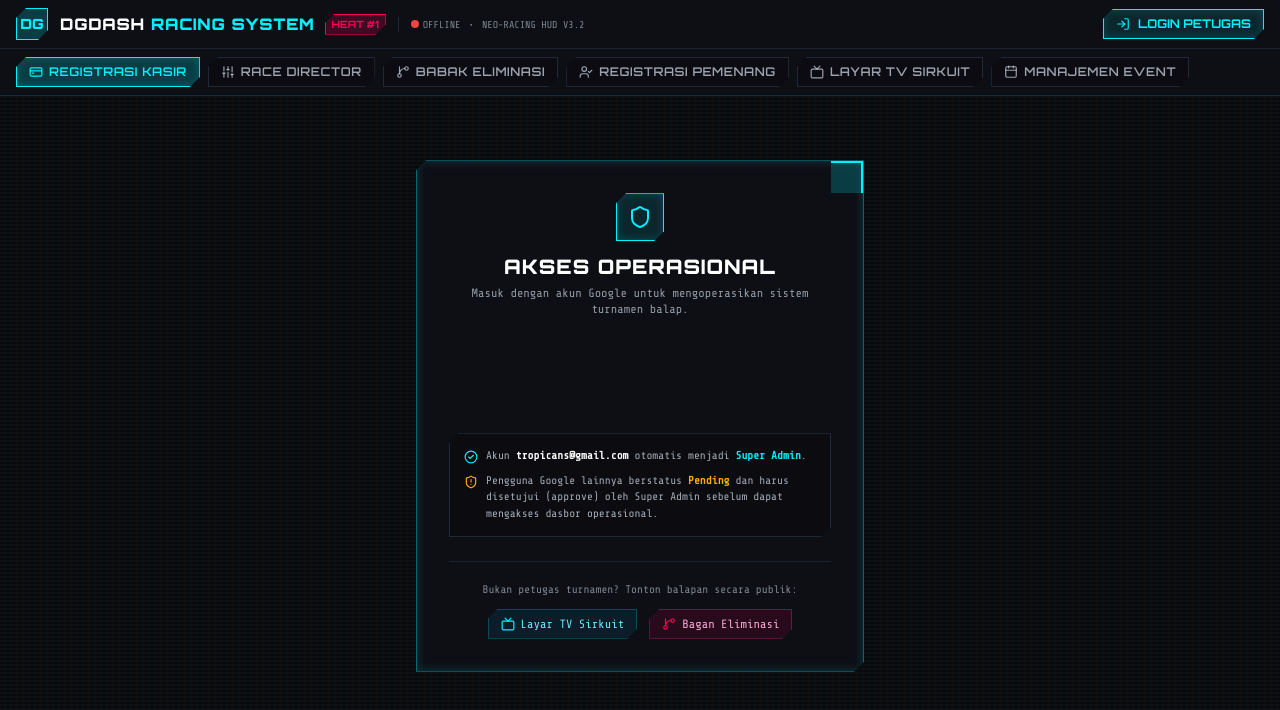
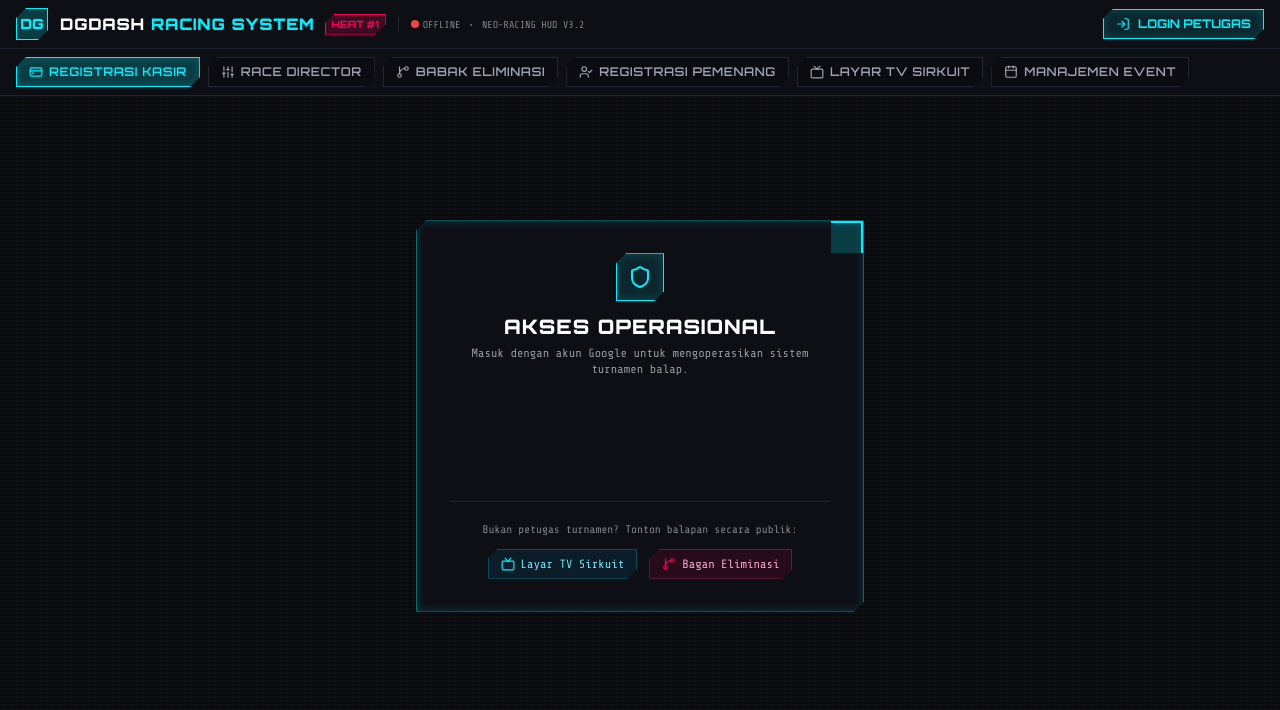
Before and after one commit to tropicans/balapan, a React (Vite) app in the folder client/: page / in a window 1280 px wide. Shown: the top 710 px of the page. Built offline with nearby package versions, Linux system fonts and the light colour scheme; no server answers.

Commit message:
style(auth): remove public policy notice box from LoginScreen

```diff
--- a/client/src/components/auth/LoginScreen.jsx
+++ b/client/src/components/auth/LoginScreen.jsx
@@ -1,6 +1,6 @@
 import React, { useEffect, useRef, useState } from 'react';
 import { useAuth } from '../../context/AuthContext.jsx';
-import { Shield, Tv, GitBranch, AlertCircle, ShieldAlert, CheckCircle2 } from 'lucide-react';
+import { Shield, Tv, GitBranch, AlertCircle } from 'lucide-react';
 
 export function LoginScreen({ onNavigatePublic }) {
   const { loginWithGoogleToken, error: authError, loading } = useAuth();
@@ -100,22 +100,6 @@ export function LoginScreen({ onNavigatePublic }) {
           )}
         </div>
 
-        {/* Security & Role Policy Notice */}
-        <div className="mt-4 p-3.5 bg-midnight/80 border border-gray-800 clip-cyber text-[11px] font-mono text-cyberSilver/80 space-y-2">
-          <div className="flex items-start gap-2">
-            <CheckCircle2 className="w-3.5 h-3.5 text-neonCyan flex-shrink-0 mt-0.5" />
-            <span>
-              Akun <strong className="text-white">tropicans@gmail.com</strong> otomatis menjadi <strong className="text-neonCyan">Super Admin</strong>.
-            </span>
-          </div>
-          <div className="flex items-start gap-2">
-            <ShieldAlert className="w-3.5 h-3.5 text-neonAmber flex-shrink-0 mt-0.5" />
-            <span>
-              Pengguna Google lainnya berstatus <strong className="text-neonAmber">Pending</strong> dan harus disetujui (approve) oleh Super Admin sebelum dapat mengakses dasbor operasional.
-            </span>
-          </div>
-        </div>
-
         {/* Public Spectator Bypass Links */}
         <div className="mt-6 pt-5 border-t border-gray-800/80 text-center">
           <p className="text-[11px] font-mono text-cyberSilver/60 mb-2.5">
```
